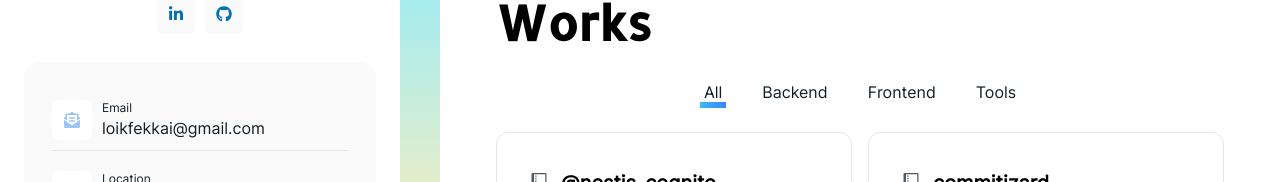
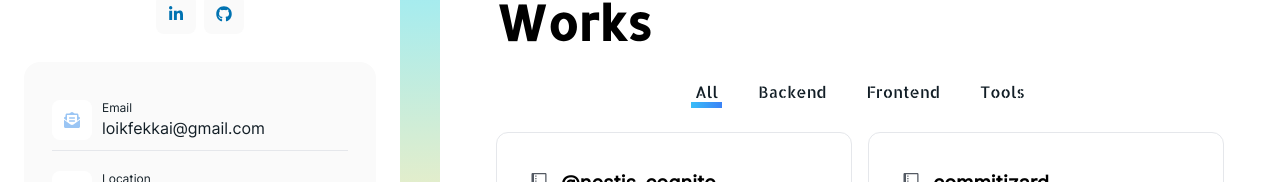
Before and after one commit to Lokicoule/portfolio, a React (Vite) app: page /fr/works in a window 1280 px wide. Shown: the part 530-712 px from the top of the page. Built offline with nearby package versions, Linux system fonts and the light colour scheme.

Commit message:
style: font

```diff
--- a/src/pages/works/components/FilterWorksList.tsx
+++ b/src/pages/works/components/FilterWorksList.tsx
@@ -10,7 +10,7 @@ const FilterWorksList: FilterWorksListComponent = ({
   filter,
 }) => {
   return (
-    <ul className="flex w-full justify-center flex-wrap font-medium pb-6 space-x-8">
+    <ul className="flex w-full justify-center flex-wrap font-medium pb-6 space-x-8 font-primary">
       <li
         data-filter="all"
         onClick={onFilterChange}
--- a/src/shared/components/hero/Hero.tsx
+++ b/src/shared/components/hero/Hero.tsx
@@ -53,10 +53,10 @@ const Hero = () => {
         loading="lazy"
       />
       <div className="pt-[100px] pb-8">
-        <h1 className="mt-6 mb-1 text-5xl font-semibold text-primary font-primary">
-          LOIK FEKKAI
+        <h1 className="mt-6 mb-1 text-5xl font-semibold text-primary font-primary uppercase">
+          Loik Fekkai
         </h1>
-        <h3 className="rounded-lg mb-4 px-5 py-1.5 text-secondary bg-secondary inline-block">
+        <h3 className="rounded-lg mb-4 px-5 py-1.5 text-secondary bg-secondary inline-block capitalize">
           Software Engineer
         </h3>
 
```
